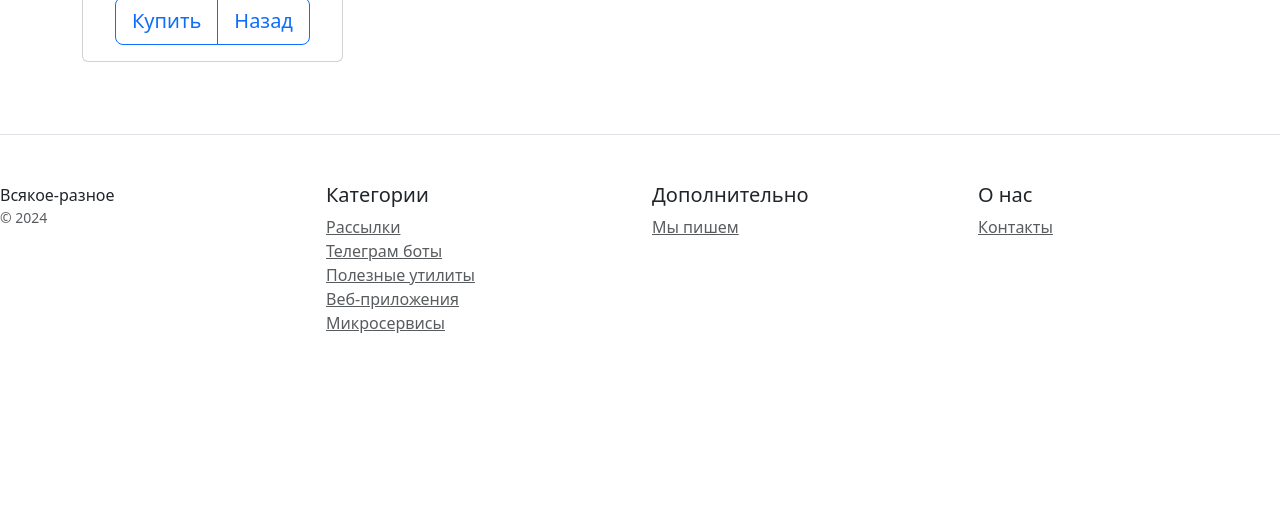
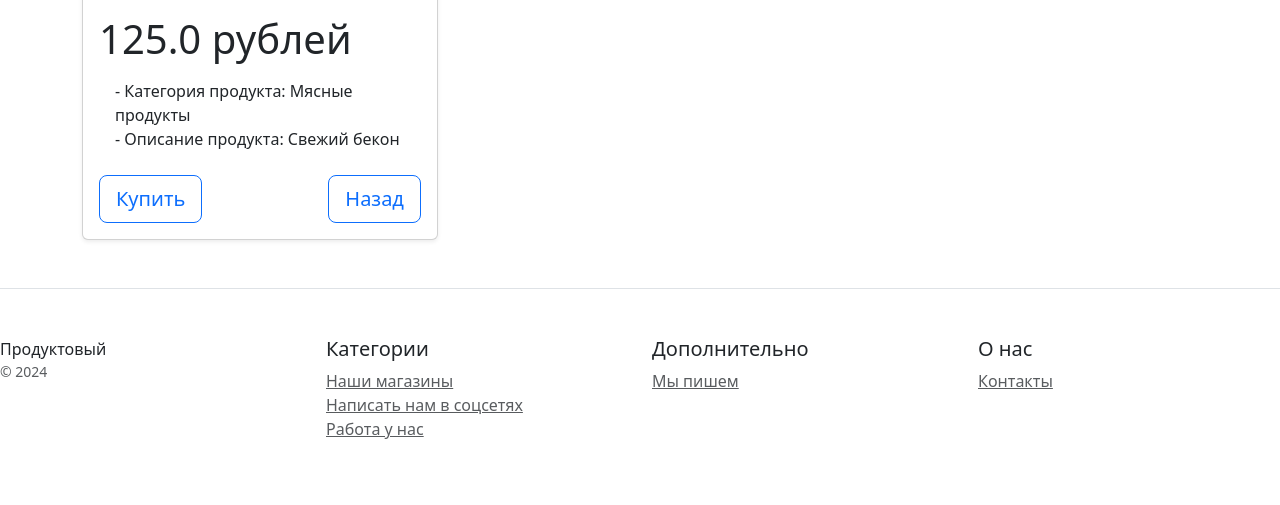
Before and after one commit to ArtemMTim/Online_market, a Django app: page /products/3/ in a window 1280 px wide. Shown: the part 582-1087 px from the top of the page. Before the commit the page ends 915 px from the top, so only its background shows below. Run offline with Django 5.2, Linux system fonts and the light colour scheme; data comes from the database, SQL or seed files in the repository; some libraries are stand-ins or nearby versions.

Commit message:
Отображение изображений, некоторые правки.

```diff
--- a/catalog/templates/base_template.html
+++ b/catalog/templates/base_template.html
@@ -11,33 +11,24 @@
 <body>
 <div class="d-flex flex-column flex-md-row align-items-center p-3 px-md-4 mb-3 bg-white border-bottom box-shadow">
     {% include 'header.html' %}
-    <nav class="ms-5">
-        <a class="p-2 btn btn-outline-primary" href="/">Каталог</a>
-        <a class="p-2 btn btn-outline-primary" href="/contacts/">Контакты</a>
-    </nav>
 </div>
-
 <div class="pricing-header px-3 py-3 pt-md-5 pb-md-4 mx-auto text-center">
-    <h1 class="display-4">Всякое-разное</h1>
-    <p class="lead">Всякое-разное - отличный способ купить нужные вещи по сладкой цене</p>
+    <h1 class="display-4">Продуктовый</h1>
+    <p class="lead">Продуктовый - продукты по сладкой цене</p>
 </div>
-
 {% block content %}{% endblock %}
-
     <footer class="pt-4 my-md-5 pt-md-5 border-top">
         <div class="row">
             <div class="col-12 col-md">
-                Всякое-разное
+                Продуктовый
                 <small class="d-block mb-3 text-muted">&copy; 2024</small>
             </div>
             <div class="col-6 col-md">
                 <h5>Категории</h5>
                 <ul class="list-unstyled text-small">
-                    <li><a class="text-muted" href="#">Рассылки</a></li>
-                    <li><a class="text-muted" href="#">Телеграм боты</a></li>
-                    <li><a class="text-muted" href="#">Полезные утилиты</a></li>
-                    <li><a class="text-muted" href="#">Веб-приложения</a></li>
-                    <li><a class="text-muted" href="#">Микросервисы</a></li>
+                    <li><a class="text-muted" href="#">Наши магазины</a></li>
+                    <li><a class="text-muted" href="#">Написать нам в соцсетях</a></li>
+                    <li><a class="text-muted" href="#">Работа у нас</a></li>
                 </ul>
             </div>
             <div class="col-6 col-md">
--- a/catalog/templates/header.html
+++ b/catalog/templates/header.html
@@ -1,4 +1,8 @@
 
 <header>
-    <h5 class="my-0 mr-md-auto font-weight-normal">Всякое-разное</h5>
+    <h5 class="my-0 mr-md-auto font-weight-normal">Продуктовый</h5>
 </header>
+<nav class="ms-5">
+        <a class="p-2 btn btn-outline-primary" href="/">Каталог</a>
+        <a class="p-2 btn btn-outline-primary" href="/contacts/">Контакты</a>
+    </nav>
--- a/catalog/templates/product_details.html
+++ b/catalog/templates/product_details.html
@@ -1,31 +1,34 @@
 {% extends 'base_template.html' %}
-
+{% load my_tags %}
 {% block title %}Подробнее о продукте{% endblock %}
 
 {% block content %}
 
 <div class="container">
-    <div class="row text-center">
-        <div class="col-3">
-            <div class="card mb-4 box-shadow">
+    <div class="row row-cols-1 row-cols-sm-2 row-cols-md-3 g-4">
+        <div class="col">
+          <div class="card shadow-sm">
               <div class="card-header">
-                    <h4 class="my-0 font-weight-normal">{{ product.title }}</h4>
+                  <h4 class="my-0 font-weight-normal text-center">{{ product.title }}</h4>
               </div>
+              <img src="{{ product.image | media_filter }}" width="100%" height="250">
               <div class="card-body">
                 <h1 class="card-title pricing-card-title">{{ product.price }} рублей</h1>
                 <ul class="list-unstyled mt-3 mb-4 text-start m-3">
-                        <li>- Описание продукта: {{ product.description }}</li>
                     <li>- Категория продукта: {{ product.category }}</li>
+                    <li>- Описание продукта: {{ product.description | truncatechars:100 }}</li>
                 </ul>
+              <div class="d-flex justify-content-between align-items-center">
                     <div class="btn-group">
                         <a class="btn btn-lg btn-block btn-outline-primary" href="#" role="button">Купить</a>
+                    </div>
+                    <div class="btn-group">
                         <a class="btn btn-lg btn-block btn-outline-primary" href="{% url 'catalog:home' %}" role="button">Назад</a>
-                    </div>
-
                     </div>
               </div>
             </div>
           </div>
         </div>
-
+    </div>
+</div>
 {% endblock %}
--- a/catalog/templatetags/my_tags.py
+++ b/catalog/templatetags/my_tags.py
@@ -2,8 +2,9 @@ from django import template
 
 register = template.Library()
 
+
 @register.filter()
 def media_filter(path):
     if path:
-        return f"medis/{path}"
+        return f"/media/{path}"
     return "#"
```
Also changed, not shown: catalog/templates/home.html (+11 -10 lines), catalog/views.py (+5 -4 lines), README.MD, media/images/Kolbasa_vareno-kopchenaja_Servelat-1000x1000.jpg (added), media/images/sdb_19.jpg (added), media/images/баранки.jpeg (added), media/images/бекон.jpg (added), media/images/иогурт.jpg (added), media/images/кефир.jpeg (added), media/images/сметана.jpg (added), media/images/сметана_6ikVk3V.jpg (added), media/images/сосиски.jpg (added), media/images/хлеб.jpg (added). Lines whose indentation alone changed are shown as unchanged.
